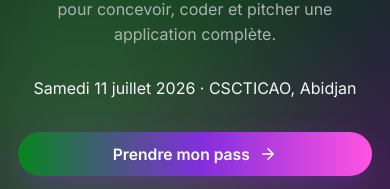
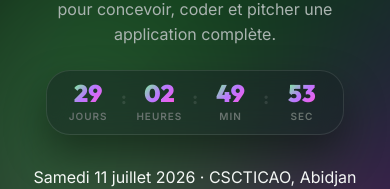
Before and after one commit to Reinvent-Labs/vibeathon-platform, a Next.js app: page / in a window 390 px wide. Shown: the part 466-655 px from the top of the page. Built offline with nearby package versions, Linux system fonts and the light colour scheme; no server answers; the database is empty.

Commit message:
feat: add event countdown timer to homepage hero

```diff
--- a/app/page.tsx
+++ b/app/page.tsx
@@ -6,6 +6,7 @@ import { ScrollReveal } from "@/components/public/ScrollReveal";
 import { JUDGING_CRITERIA } from "@/lib/constants";
 import { CATEGORIES, formatFee } from "@/lib/categories";
 import { getSiteContent, get, getList } from "@/lib/site-content";
+import { Countdown } from "@/components/public/Countdown";
 
 export default async function HomePage() {
   const c = await getSiteContent();
@@ -83,6 +84,7 @@ export default async function HomePage() {
           })()}
         </h1>
         <p className="sub">{get(c, "hero.subtitle")}</p>
+        <Countdown />
         <div className="pill-date"><span className="dot" /> {get(c, "hero.date")} · {get(c, "hero.venue")}</div>
         <div className="cta-row">
           <Link href="#billets" className="btn btn-grad">
--- a/app/styles/site.css
+++ b/app/styles/site.css
@@ -328,3 +328,96 @@ section { position: relative; }
 @media (max-width: 900px) {
   .ticket-grid { grid-template-columns: 1fr; max-width: 460px; margin-inline:auto; }
 }
+
+/* ---- Countdown Timer ---- */
+.countdown-container {
+  margin: 24px auto 0;
+  z-index: 4;
+  position: relative;
+  display: flex;
+  justify-content: center;
+  align-items: center;
+}
+.countdown-inner {
+  display: flex;
+  align-items: center;
+  gap: 16px;
+  background: rgba(22, 31, 34, 0.45);
+  border: 1px solid var(--line);
+  backdrop-filter: blur(12px);
+  padding: 12px 24px;
+  border-radius: var(--r-lg);
+  box-shadow: 0 20px 40px rgba(0, 0, 0, 0.4);
+}
+.countdown-slot {
+  display: flex;
+  flex-direction: column;
+  align-items: center;
+  min-width: 60px;
+}
+.countdown-slot .num {
+  font-family: 'Outfit', sans-serif;
+  font-weight: 900;
+  font-size: 32px;
+  line-height: 1;
+  background: linear-gradient(135deg, #75FF8D, #BA77FF, #FF57E3);
+  -webkit-background-clip: text;
+  background-clip: text;
+  color: transparent;
+}
+.countdown-slot .lbl {
+  font-family: 'Inter', sans-serif;
+  font-size: 10px;
+  text-transform: uppercase;
+  letter-spacing: 0.1em;
+  color: var(--ink-faint);
+  margin-top: 4px;
+  font-weight: 600;
+}
+.countdown-divider {
+  font-family: 'Outfit', sans-serif;
+  font-weight: 700;
+  font-size: 24px;
+  color: var(--line);
+  margin-top: -14px;
+}
+.countdown-inner.expired {
+  background: rgba(7, 133, 29, 0.08);
+  border: 1px solid rgba(117, 255, 141, 0.25);
+  padding: 12px 24px;
+  border-radius: var(--r-pill);
+  backdrop-filter: blur(8px);
+}
+.countdown-live-pill {
+  display: flex;
+  align-items: center;
+  gap: 8px;
+  font-family: 'Outfit', sans-serif;
+  font-weight: 700;
+  font-size: 14px;
+  letter-spacing: 0.05em;
+  color: #9ff8ad;
+}
+.live-dot {
+  width: 8px;
+  height: 8px;
+  background: #75FF8D;
+  border-radius: 50%;
+  box-shadow: 0 0 10px #75FF8D;
+}
+@media (max-width: 640px) {
+  .countdown-inner {
+    padding: 10px 16px;
+    gap: 8px;
+  }
+  .countdown-slot {
+    min-width: 50px;
+  }
+  .countdown-slot .num {
+    font-size: 24px;
+  }
+  .countdown-divider {
+    font-size: 18px;
+    margin-top: -10px;
+  }
+}
--- /dev/null
+++ b/components/public/Countdown.tsx
@@ -0,0 +1,112 @@
+"use client";
+
+import { useEffect, useState } from "react";
+
+interface TimeLeft {
+  days: number;
+  hours: number;
+  minutes: number;
+  seconds: number;
+}
+
+export function Countdown() {
+  const [timeLeft, setTimeLeft] = useState<TimeLeft | null>(null);
+  const [isExpired, setIsExpired] = useState(false);
+
+  useEffect(() => {
+    // Event date: Saturday, July 11, 2026 at 08:00:00 AM GMT (Abidjan time)
+    const targetDate = new Date("2026-07-11T08:00:00Z").getTime();
+
+    const updateTimer = () => {
+      const now = new Date().getTime();
+      const difference = targetDate - now;
+
+      if (difference <= 0) {
+        setIsExpired(true);
+        setTimeLeft({ days: 0, hours: 0, minutes: 0, seconds: 0 });
+        return;
+      }
+
+      const days = Math.floor(difference / (1000 * 60 * 60 * 24));
+      const hours = Math.floor(
+        (difference % (1000 * 60 * 60 * 24)) / (1000 * 60 * 60)
+      );
+      const minutes = Math.floor((difference % (1000 * 60 * 60)) / (1000 * 60));
+      const seconds = Math.floor((difference % (1000 * 60)) / 1000);
+
+      setTimeLeft({ days, hours, minutes, seconds });
+    };
+
+    updateTimer();
+    const interval = setInterval(updateTimer, 1000);
+
+    return () => clearInterval(interval);
+  }, []);
+
+  if (!timeLeft) {
+    // Return placeholder during SSR and initial mount to avoid layout shift
+    return (
+      <div className="countdown-container loading">
+        <div className="countdown-inner" style={{ opacity: 0.3 }}>
+          <div className="countdown-slot">
+            <span className="num">--</span>
+            <span className="lbl">Jours</span>
+          </div>
+          <div className="countdown-divider">:</div>
+          <div className="countdown-slot">
+            <span className="num">--</span>
+            <span className="lbl">Heures</span>
+          </div>
+          <div className="countdown-divider">:</div>
+          <div className="countdown-slot">
+            <span className="num">--</span>
+            <span className="lbl">Min</span>
+          </div>
+          <div className="countdown-divider">:</div>
+          <div className="countdown-slot">
+            <span className="num">--</span>
+            <span className="lbl">Sec</span>
+          </div>
+        </div>
+      </div>
+    );
+  }
+
+  if (isExpired) {
+    return (
+      <div className="countdown-container">
+        <div className="countdown-inner expired">
+          <div className="countdown-live-pill animate-pulse">
+            <span className="live-dot" /> L'ÉVÉNEMENT EST EN COURS !
+          </div>
+        </div>
+      </div>
+    );
+  }
+
+  return (
+    <div className="countdown-container">
+      <div className="countdown-inner">
+        <div className="countdown-slot">
+          <span className="num">{String(timeLeft.days).padStart(2, "0")}</span>
+          <span className="lbl">Jours</span>
+        </div>
+        <div className="countdown-divider">:</div>
+        <div className="countdown-slot">
+          <span className="num">{String(timeLeft.hours).padStart(2, "0")}</span>
+          <span className="lbl">Heures</span>
+        </div>
+        <div className="countdown-divider">:</div>
+        <div className="countdown-slot">
+          <span className="num">{String(timeLeft.minutes).padStart(2, "0")}</span>
+          <span className="lbl">Min</span>
+        </div>
+        <div className="countdown-divider">:</div>
+        <div className="countdown-slot">
+          <span className="num">{String(timeLeft.seconds).padStart(2, "0")}</span>
+          <span className="lbl">Sec</span>
+        </div>
+      </div>
+    </div>
+  );
+}
```
